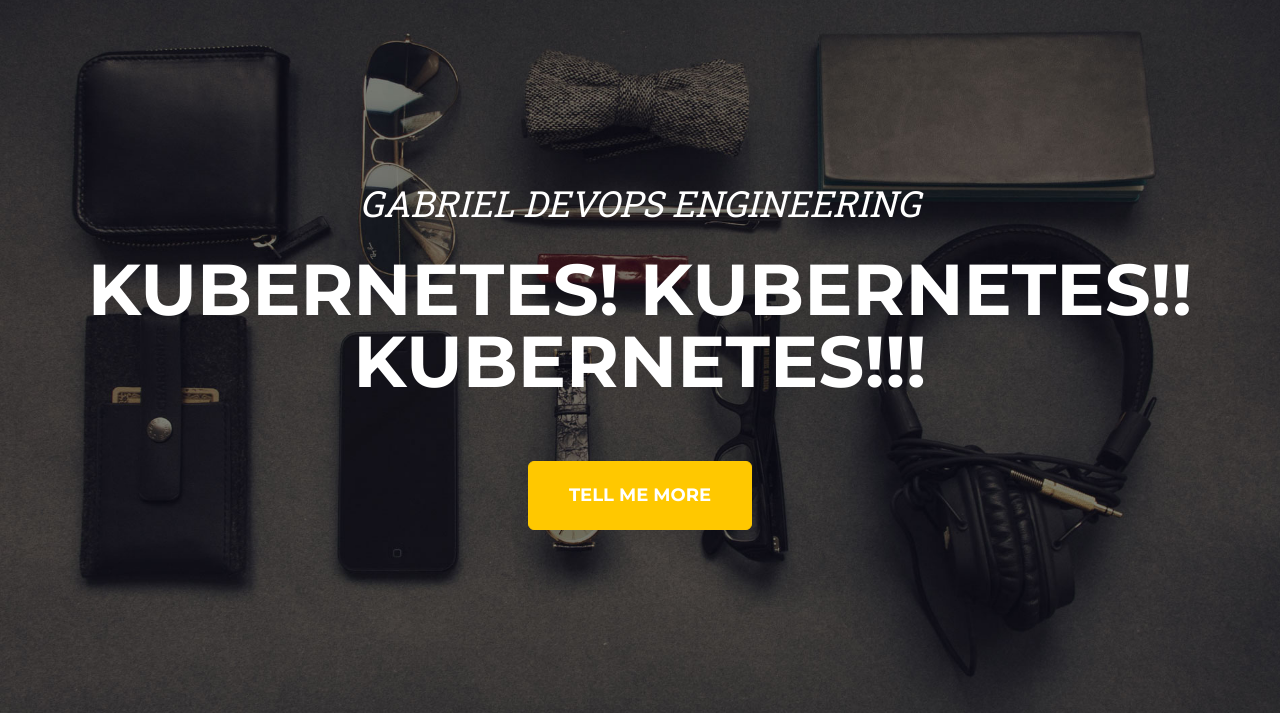
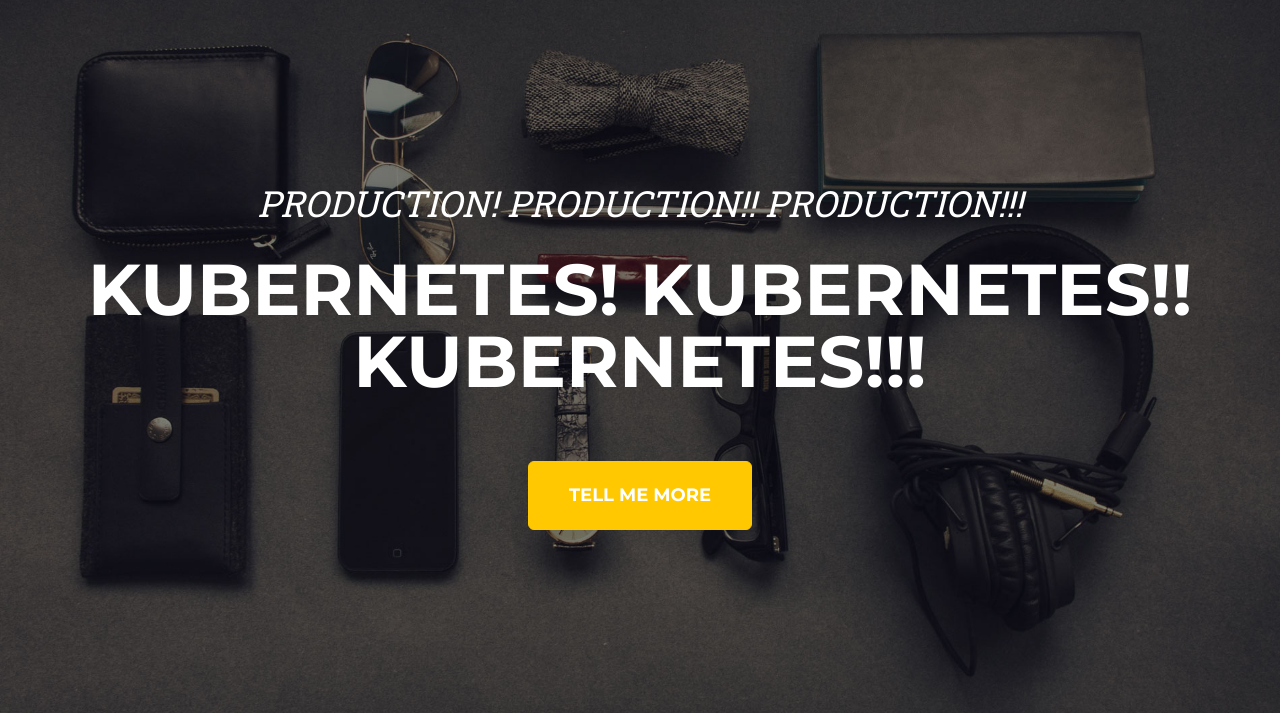
Before and after one commit to Gabrielafolabi/Demo-Jenkins, a plain HTML site: page code/index.html in a window 1280 px wide. Shown: the part 87-800 px from the top of the page. Drawn offline with nearby package versions, Linux system fonts and the light colour scheme.

Commit message:
Updated production

```diff
--- a/code/index.html
+++ b/code/index.html
@@ -39,7 +39,7 @@
         <!-- Masthead-->
         <header class="masthead">
             <div class="container">
-                <div class="masthead-subheading">GABRIEL DEVOPS ENGINEERING</div>
+                <div class="masthead-subheading">PRODUCTION! PRODUCTION!! PRODUCTION!!!</div>
                 <div class="masthead-heading text-uppercase">KUBERNETES! KUBERNETES!! KUBERNETES!!!</div>
                 <a class="btn btn-primary btn-xl text-uppercase" href="#services">Tell Me More</a>
             </div>
```
